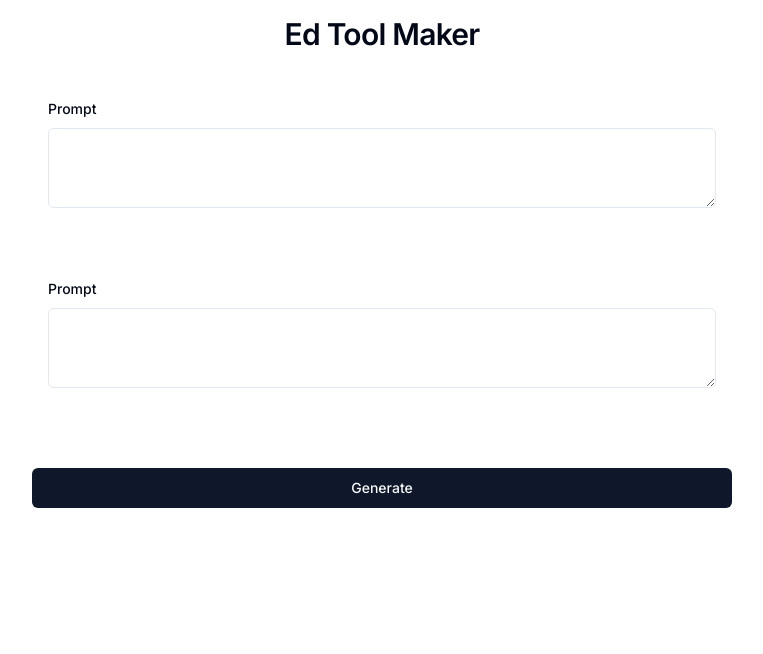
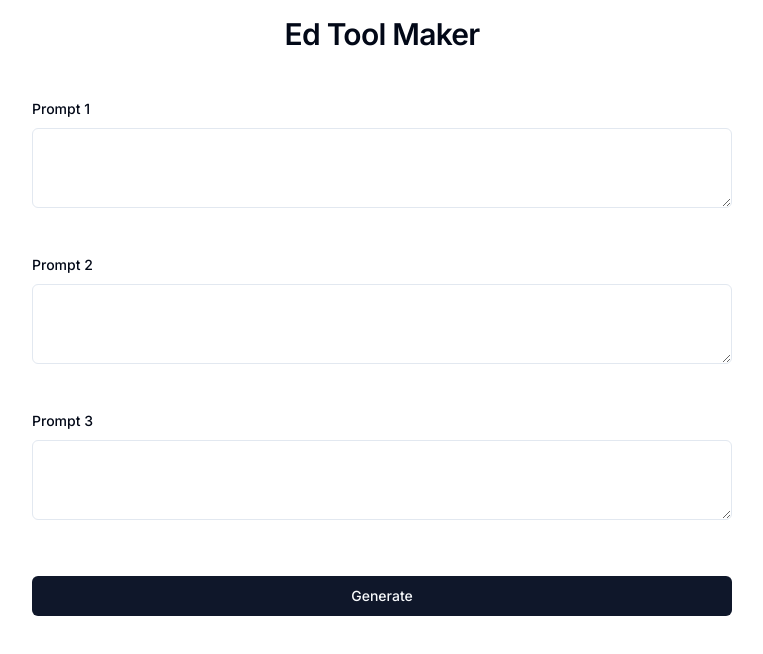
Before and after one commit to 13point5/ed-tool-maker, a Next.js app: page / in a window 1280 px wide. Shown: the top 654 px of the page, without its empty margins (258-1021 px from the left). Built offline with nearby package versions, Linux system fonts and the light colour scheme.

Commit message:
sort looks good

```diff
--- a/app/page.tsx
+++ b/app/page.tsx
@@ -1,24 +1,91 @@
 "use client";
 
 import { useState } from "react";
+import {
+  DndContext,
+  closestCenter,
+  KeyboardSensor,
+  PointerSensor,
+  useSensor,
+  useSensors,
+  DragOverlay,
+  DragStartEvent,
+  DragEndEvent,
+} from "@dnd-kit/core";
+import {
+  arrayMove,
+  SortableContext,
+  sortableKeyboardCoordinates,
+  verticalListSortingStrategy,
+} from "@dnd-kit/sortable";
 
 import { Button } from "@/components/ui/button";
-import { Block } from "@/components/Block";
+import { SortableItem } from "@/components/Block/SortableItem";
+import { BlockItem } from "@/components/Block/Item";
 
 enum BlockType {
   shortText = "shortText",
   longText = "longText",
 }
 
-type BlockData = {
+export type BlockData = {
   id: string;
   type: BlockType;
+};
+
+const getBlockIndexById = (blocks: BlockData[], id: string) => {
+  return blocks.findIndex((block) => block.id === id);
 };
 
 export default function Home() {
   const [prompt, setPrompt] = useState("");
 
-  const [blocks, setBlocks] = useState<BlockData[]>([]);
+  const sensors = useSensors(
+    useSensor(PointerSensor),
+    useSensor(KeyboardSensor, {
+      coordinateGetter: sortableKeyboardCoordinates,
+    })
+  );
+
+  const [activeId, setActiveId] = useState<BlockData["id"] | null>(null);
+  const [blocks, setBlocks] = useState<BlockData[]>([
+    {
+      id: "1",
+      type: BlockType.shortText,
+    },
+    {
+      id: "2",
+      type: BlockType.shortText,
+    },
+    {
+      id: "3",
+      type: BlockType.shortText,
+    },
+  ]);
+
+  function handleDragStart(event: DragStartEvent) {
+    const { active } = event;
+
+    setActiveId(active.id as string);
+  }
+
+  function handleDragEnd(event: DragEndEvent) {
+    const { active, over } = event;
+
+    if (!over?.id || !active.id) return;
+
+    const activeId = active.id as string;
+    const overId = over.id as string;
+
+    if (activeId !== overId) {
+      setBlocks((items) => {
+        const oldIndex = getBlockIndexById(items, activeId);
+        const newIndex = getBlockIndexById(items, overId);
+
+        return arrayMove(items, oldIndex, newIndex);
+      });
+    }
+  }
 
   const handlePromptChange: React.ChangeEventHandler<HTMLTextAreaElement> = (
     e
@@ -32,9 +99,25 @@ export default function Home() {
     <main className="flex flex-col gap-4 p-4 items-center w-screen">
       <h1 className="text-3xl font-semibold tracking-tight">Ed Tool Maker</h1>
 
-      <div className="flex flex-col gap-2 w-[700px] border-red-200 mx-auto">
-        <Block />
-        <Block />
+      <div className="flex flex-col gap-4 w-[700px] border-red-200 mx-auto">
+        <DndContext
+          sensors={sensors}
+          collisionDetection={closestCenter}
+          onDragStart={handleDragStart}
+          onDragEnd={handleDragEnd}
+        >
+          <SortableContext
+            items={blocks}
+            strategy={verticalListSortingStrategy}
+          >
+            {blocks.map((block) => (
+              <SortableItem key={block.id} id={block.id} />
+            ))}
+          </SortableContext>
+          <DragOverlay>
+            {activeId ? <BlockItem id={activeId} /> : null}
+          </DragOverlay>
+        </DndContext>
 
         <Button className="w-full mt-10" color="primary">
           Generate
--- a/components/Block.tsx
+++ /dev/null
@@ -1,34 +0,0 @@
-import { Button } from "@/components/ui/button";
-import { Input } from "@/components/ui/input";
-import { Label } from "@/components/ui/label";
-import { Textarea } from "@/components/ui/textarea";
-import { GripHorizontalIcon, PlusIcon, UploadCloudIcon } from "lucide-react";
-
-export const Block = () => {
-  return (
-    <div className="p-4 pt-0 pb-8 hover:bg-slate-100 rounded-md w-full relative flex flex-col items-center group">
-      <Button
-        variant="ghost"
-        size="icon"
-        className="w-7 h-7 invisible group-hover:visible"
-      >
-        <GripHorizontalIcon className="h-5" />
-      </Button>
-
-      <div className="space-y-2 w-full">
-        <Label className="my-0">Prompt</Label>
-        <Textarea />
-      </div>
-
-      <div className="flex gap-4 items-center justify-center absolute -bottom-4 inset-x-0 invisible group-hover:visible">
-        <Button variant="outline" size="sm">
-          <PlusIcon className="mr-2 h-4 w-4" /> Short Input
-        </Button>
-
-        <Button variant="outline" size="sm">
-          <PlusIcon className="mr-2 h-4 w-4" /> Long Input
-        </Button>
-      </div>
-    </div>
-  );
-};
--- /dev/null
+++ b/components/Block/Item.tsx
@@ -0,0 +1,51 @@
+import { BlockData } from "@/app/page";
+import { Button } from "@/components/ui/button";
+import { Input } from "@/components/ui/input";
+import { Label } from "@/components/ui/label";
+import { Textarea } from "@/components/ui/textarea";
+import { GripHorizontalIcon, PlusIcon } from "lucide-react";
+import { LegacyRef, forwardRef } from "react";
+
+type Props = {
+  id: BlockData["id"];
+  style?: Object;
+};
+
+const Item = forwardRef(
+  ({ id, ...props }: Props, ref: LegacyRef<HTMLDivElement>) => {
+    return (
+      <div
+        className="hover:p-4 hover:pt-0 hover:pb-8 hover:bg-slate-100 rounded-md w-full relative flex flex-col items-center group"
+        {...props}
+        ref={ref}
+      >
+        <Button
+          variant="ghost"
+          size="icon"
+          className="w-7 h-7 invisible group-hover:visible"
+        >
+          <GripHorizontalIcon className="h-5" />
+        </Button>
+
+        <div className="space-y-2 w-full">
+          <Label className="my-0">Prompt {id}</Label>
+          <Textarea />
+        </div>
+
+        <div className="flex gap-4 items-center justify-center absolute -bottom-4 inset-x-0 invisible group-hover:visible">
+          <Button variant="outline" size="sm">
+            <PlusIcon className="mr-2 h-4 w-4" /> Short Input
+          </Button>
+
+          <Button variant="outline" size="sm">
+            <PlusIcon className="mr-2 h-4 w-4" /> Long Input
+          </Button>
+        </div>
+      </div>
+    );
+  }
+);
+
+Item.displayName = "Item";
+
+export const BlockItem = Item;
--- /dev/null
+++ b/components/Block/SortableItem.tsx
@@ -0,0 +1,30 @@
+import React from "react";
+import { useSortable } from "@dnd-kit/sortable";
+import { CSS } from "@dnd-kit/utilities";
+
+import { BlockItem } from "./Item";
+import { BlockData } from "@/app/page";
+
+type Props = {
+  id: BlockData["id"];
+};
+
+export const SortableItem = ({ id }: Props) => {
+  const { attributes, listeners, setNodeRef, transform, transition } =
+    useSortable({ id });
+
+  const style = {
+    transform: CSS.Transform.toString(transform),
+    transition,
+  };
+
+  return (
+    <BlockItem
+      ref={setNodeRef}
+      style={style}
+      {...attributes}
+      {...listeners}
+      id={id}
+    />
+  );
+};
--- a/package.json
+++ b/package.json
@@ -9,6 +9,8 @@
     "lint": "next lint"
   },
   "dependencies": {
+    "@dnd-kit/core": "^6.0.8",
+    "@dnd-kit/sortable": "^7.0.2",
     "@radix-ui/react-label": "^2.0.2",
     "@radix-ui/react-separator": "^1.0.3",
     "@radix-ui/react-slot": "^1.0.2",
```
Also changed, not shown: 1 other file (tests, documents, lock files or other folders).
